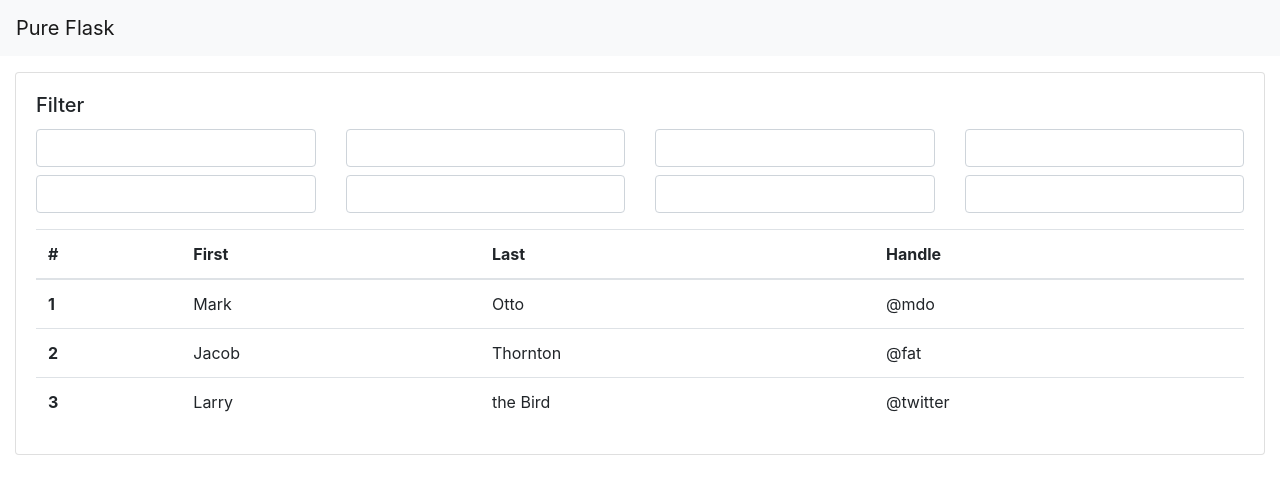
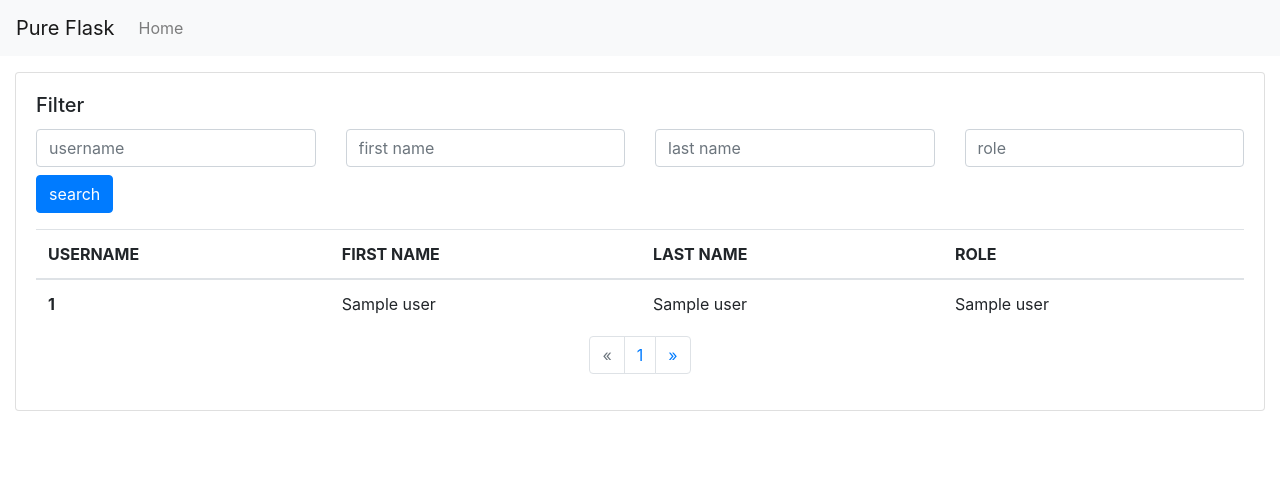
Before and after one commit to infinityc2/full-flask, a Flask app: template application/templates/dashboard.html in a window 1280 px wide. Shown: the top 494 px of the page. Run offline with Flask 2, Linux system fonts and the light colour scheme; the template is opened without the code that fills it: most values are stand-ins (such as "Sample title", 1, 10 or a date in 2020); some libraries are stand-ins or nearby versions.

Commit message:
connect to mysql and form

```diff
--- a/application/__init__.py
+++ b/application/__init__.py
@@ -1,7 +1,9 @@
 from flask import Flask
+from config import Config
 import pymysql
 
 app = Flask(__name__)
-db = pymysql.connect("localhost", "root", "accident1", "python_db")
+app.config.from_object(Config)
+db = pymysql.connect("localhost", "xxx", "xxx", "xxx")
 
 from application import routes
--- a/application/templates/dashboard.html
+++ b/application/templates/dashboard.html
@@ -8,76 +8,68 @@
                 <form class="row wrapper">
                     <div class="col-3 mb-2">
                         <div class="forn-group">
-                            <input type="text" class="form-control">
+                            <input type="text" class="form-control" placeholder="username">
                         </div>
                     </div>
                     <div class="col-3 mb-2">
                         <div class="forn-group">
-                            <input type="text" class="form-control">
+                            <input type="text" class="form-control" placeholder="first name">
                         </div>
                     </div>
                     <div class="col-3 mb-2">
                         <div class="forn-group">
-                            <input type="text" class="form-control">
+                            <input type="text" class="form-control" placeholder="last name">
                         </div>
                     </div>
                     <div class="col-3 mb-2">
                         <div class="forn-group">
-                            <input type="text" class="form-control">
+                            <input type="text" class="form-control" placeholder="role">
                         </div>
                     </div>
-                    <div class="col-3 mb-2">
-                        <div class="forn-group">
-                            <input type="text" class="form-control">
-                        </div>
-                    </div>
-                    <div class="col-3 mb-2">
-                        <div class="forn-group">
-                            <input type="text" class="form-control">
-                        </div>
-                    </div>
-                    <div class="col-3 mb-2">
-                        <div class="forn-group">
-                            <input type="text" class="form-control">
-                        </div>
-                    </div>
-                    <div class="col-3 mb-2">
-                        <div class="forn-group">
-                            <input type="text" class="form-control">
-                        </div>
+                    <div class="col-12 mb-2">
+                        <button class="btn btn-primary text--uppercase" type="submit">search</button>
                     </div>
                 </form>
             </div>
             <table class="table mb-2">
                 <thead>
                     <tr>
-                        <th scope="col">#</th>
-                        <th scope="col">First</th>
-                        <th scope="col">Last</th>
-                        <th scope="col">Handle</th>
+                        <th scope="col" class="text-uppercase">username</th>
+                        <th scope="col" class="text-uppercase">first name</th>
+                        <th scope="col" class="text-uppercase">last name</th>
+                        <th scope="col" class="text-uppercase">role</th>
                     </tr>
                 </thead>
                 <tbody>
+                    {% for user in users %}
                     <tr>
-                        <th scope="row">1</th>
-                        <td>Mark</td>
-                        <td>Otto</td>
-                        <td>@mdo</td>
+                        <th scope="row">{{ user[0] }}</th>
+                        <td>{{ user[1] }}</td>
+                        <td>{{ user[2] }}</td>
+                        <td>{{ user[3] }}</td>
                     </tr>
-                    <tr>
-                        <th scope="row">2</th>
-                        <td>Jacob</td>
-                        <td>Thornton</td>
-                        <td>@fat</td>
-                    </tr>
-                    <tr>
-                        <th scope="row">3</th>
-                        <td>Larry</td>
-                        <td>the Bird</td>
-                        <td>@twitter</td>
-                    </tr>
+                    {% endfor %}
                 </tbody>
             </table>
+            <nav aria-label="Page navigation">
+                <ul class="pagination justify-content-center">
+                    <li class="page-item disabled">
+                        <a class="page-link" href="#" aria-label="Previous">
+                            <span aria-hidden="true">&laquo;</span>
+                            <span class="sr-only">Previous</span>
+                        </a>
+                    </li>
+
+                    <li class="page-item"><a class="page-link" href="#">1</a></li>
+
+                    <li class="page-item">
+                        <a class="page-link" href="#" aria-label="Next">
+                            <span aria-hidden="true">&raquo;</span>
+                            <span class="sr-only">Next</span>
+                        </a>
+                    </li>
+                </ul>
+            </nav>
         </div>
     </div>
 </div>
--- /dev/null
+++ b/application/templates/includes/navbar.html
@@ -0,0 +1,18 @@
+<nav class="navbar navbar-expand-lg navbar-light bg-light">
+    <a class="navbar-brand" href="#">Pure Flask</a>
+    <button class="navbar-toggler" type="button" data-toggle="collapse" data-target="#mainNavbar"
+        aria-controls="mainNavbar" aria-expanded="false" aria-label="Toggle navigation">
+        <span class="navbar-toggler-icon"></span>
+    </button>
+
+    <div class="collapse navbar-collapse" id="mainNavbar">
+        <ul class="navbar-nav mr-auto">
+            <li class="nav-item {% if home %}active{% endif %}">
+                <a href="{{ url_for('index') }}" class="nav-link">Home</a>
+            </li>
+            <!-- <li class="nav-item {% if dashboard %}active{% endif %}">
+                <a href="{{ url_for('dashboard') }}" class="nav-link">Dashboard</a>
+            </li> -->
+        </ul>
+    </div>
+</nav>
--- a/application/templates/layouts/layout.html
+++ b/application/templates/layouts/layout.html
@@ -2,7 +2,7 @@
 <html>
 
 <head>
-    <title>Pure Flask</title>
+    <title>{{ title }}</title>
     <link rel="icon" href="static/favicon.ico" type="image/x-icon">
     <meta name="viewport" content="width=device-width, initial-scale=1.0">
     <link rel="stylesheet" href="https://maxcdn.bootstrapcdn.com/bootstrap/4.0.0/css/bootstrap.min.css"
@@ -16,21 +16,11 @@
     <script src="https://stackpath.bootstrapcdn.com/bootstrap/4.4.1/js/bootstrap.min.js"
         integrity="sha384-wfSDF2E50Y2D1uUdj0O3uMBJnjuUD4Ih7YwaYd1iqfktj0Uod8GCExl3Og8ifwB6"
         crossorigin="anonymous"></script>
-    <link rel="stylesheet" type="text/css" href="static/main.css">
+    <link rel="stylesheet" type="text/css" href="{{ url_for('static', filename='main.css') }}">
 </head>
 
 <body>
-    <nav class="navbar navbar-expand-lg navbar-light bg-light">
-        <a class="navbar-brand" href="#">Pure Flask</a>
-        <button class="navbar-toggler" type="button" data-toggle="collapse" data-target="#mainNavbar"
-            aria-controls="mainNavbar" aria-expanded="false" aria-label="Toggle navigation">
-            <span class="navbar-toggler-icon"></span>
-        </button>
-
-        <div class="collapse navbar-collapse" id="mainNavbar">
-
-        </div>
-    </nav>
+    {% include "includes/navbar.html" %}
 
     <div class="container-fluid">
         {% block content %}
```
Also changed, not shown: application/forms.py (added, +15 -0 lines), application/routes.py (+20 -3 lines), application/templates/index.html (+1 -16 lines), application/templates/login.html (added, +32 -0 lines).
